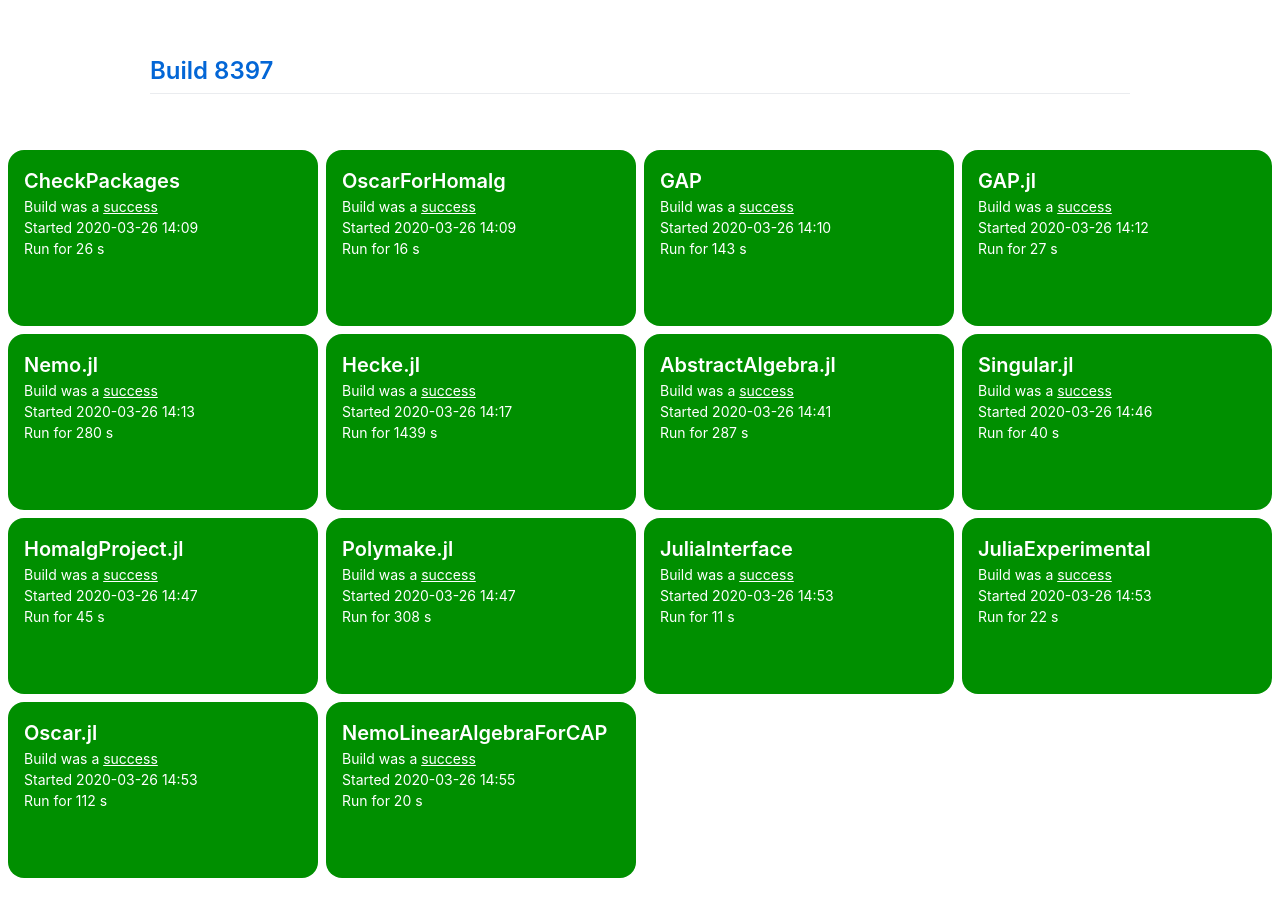
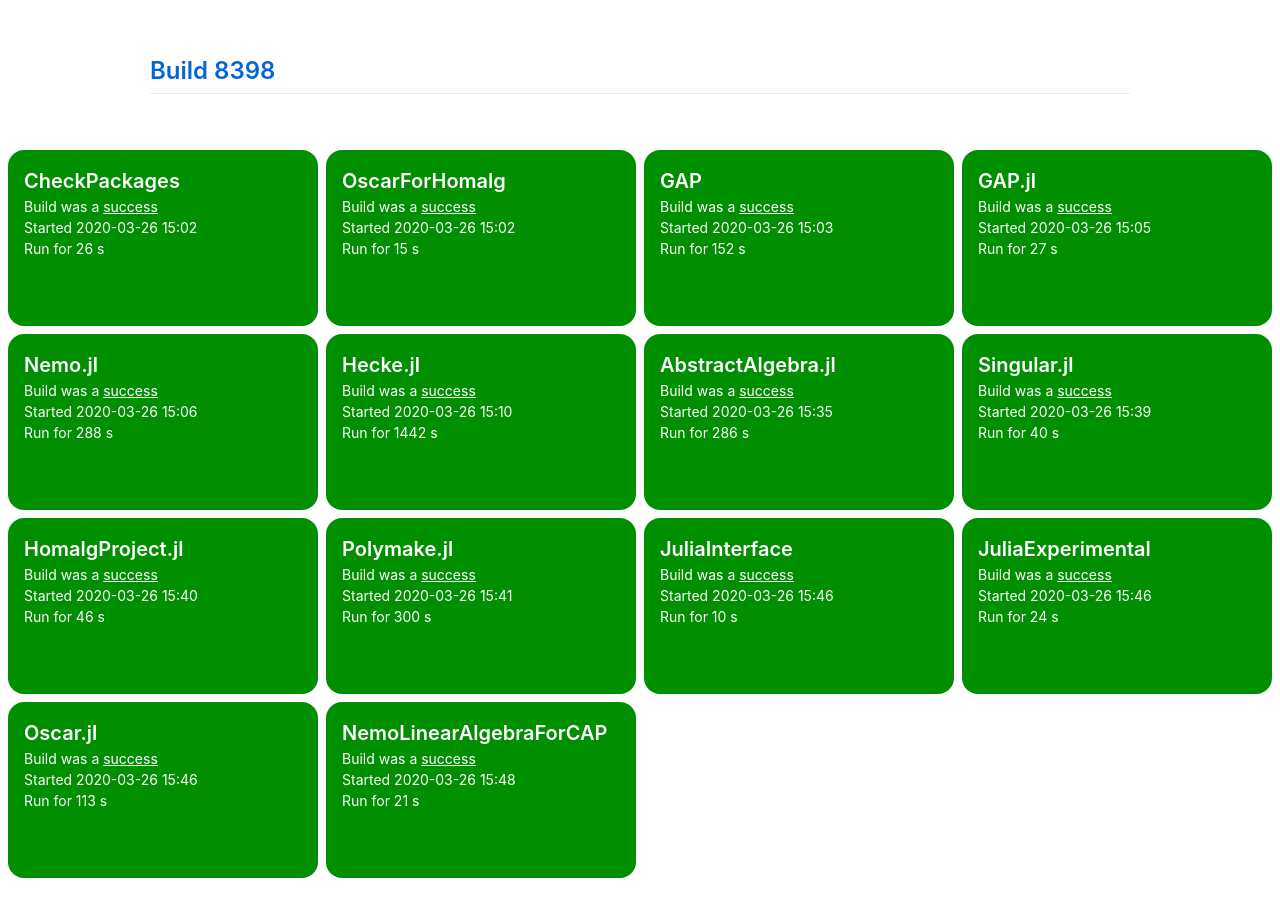
Before and after one commit to oscar-system/oscar-ci-status, a Jekyll site: the page built from index.html, in a window 1280 px wide. Built offline with Jekyll 4.4.1, drawn with Linux system fonts in a browser that asks for light colours.

Commit message:
Build 8398

```diff
--- a/_data/ci.yml
+++ b/_data/ci.yml
@@ -1,5 +1,5 @@
-build: 8397
-build_url: https://oscarci.mathematik.uni-kl.de/job/oscar/8397/
+build: 8398
+build_url: https://oscarci.mathematik.uni-kl.de/job/oscar/8398/
 job: oscar
 tests:
 - duration: 26
@@ -8,31 +8,31 @@ tests:
   first_failure_url: null
   last_success: false
   last_success_url: null
-  log: https://oscarci.mathematik.uni-kl.de/job/oscar/8397/artifact/logs/build-8397/CheckPackages.log
+  log: https://oscarci.mathematik.uni-kl.de/job/oscar/8398/artifact/logs/build-8398/CheckPackages.log
   name: CheckPackages
-  start: 2020-03-26 14:09
+  start: 2020-03-26 15:02
   status: success
   success: true
-- duration: 16
+- duration: 15
   exitcode: 0
   first_failure: false
   first_failure_url: null
   last_success: false
   last_success_url: null
-  log: https://oscarci.mathematik.uni-kl.de/job/oscar/8397/artifact/logs/build-8397/OscarForHomalg.log
+  log: https://oscarci.mathematik.uni-kl.de/job/oscar/8398/artifact/logs/build-8398/OscarForHomalg.log
   name: OscarForHomalg
-  start: 2020-03-26 14:09
+  start: 2020-03-26 15:02
   status: success
   success: true
-- duration: 143
+- duration: 152
   exitcode: 0
   first_failure: false
   first_failure_url: null
   last_success: false
   last_success_url: null
-  log: https://oscarci.mathematik.uni-kl.de/job/oscar/8397/artifact/logs/build-8397/GAP.log
+  log: https://oscarci.mathematik.uni-kl.de/job/oscar/8398/artifact/logs/build-8398/GAP.log
   name: GAP
-  start: 2020-03-26 14:10
+  start: 2020-03-26 15:03
   status: success
   success: true
 - duration: 27
@@ -41,42 +41,42 @@ tests:
   first_failure_url: null
   last_success: false
   last_success_url: null
-  log: https://oscarci.mathematik.uni-kl.de/job/oscar/8397/artifact/logs/build-8397/GAP.jl.log
+  log: https://oscarci.mathematik.uni-kl.de/job/oscar/8398/artifact/logs/build-8398/GAP.jl.log
   name: GAP.jl
-  start: 2020-03-26 14:12
+  start: 2020-03-26 15:05
   status: success
   success: true
-- duration: 280
+- duration: 288
   exitcode: 0
   first_failure: false
   first_failure_url: null
   last_success: false
   last_success_url: null
-  log: https://oscarci.mathematik.uni-kl.de/job/oscar/8397/artifact/logs/build-8397/Nemo.jl.log
+  log: https://oscarci.mathematik.uni-kl.de/job/oscar/8398/artifact/logs/build-8398/Nemo.jl.log
   name: Nemo.jl
-  start: 2020-03-26 14:13
+  start: 2020-03-26 15:06
   status: success
   success: true
-- duration: 1439
+- duration: 1442
   exitcode: 0
   first_failure: false
   first_failure_url: null
   last_success: false
   last_success_url: null
-  log: https://oscarci.mathematik.uni-kl.de/job/oscar/8397/artifact/logs/build-8397/Hecke.jl.log
+  log: https://oscarci.mathematik.uni-kl.de/job/oscar/8398/artifact/logs/build-8398/Hecke.jl.log
   name: Hecke.jl
-  start: 2020-03-26 14:17
+  start: 2020-03-26 15:10
   status: success
   success: true
-- duration: 287
+- duration: 286
   exitcode: 0
   first_failure: false
   first_failure_url: null
   last_success: false
   last_success_url: null
-  log: https://oscarci.mathematik.uni-kl.de/job/oscar/8397/artifact/logs/build-8397/AbstractAlgebra.jl.log
+  log: https://oscarci.mathematik.uni-kl.de/job/oscar/8398/artifact/logs/build-8398/AbstractAlgebra.jl.log
   name: AbstractAlgebra.jl
-  start: 2020-03-26 14:41
+  start: 2020-03-26 15:35
   status: success
   success: true
 - duration: 40
@@ -85,74 +85,74 @@ tests:
   first_failure_url: null
   last_success: false
   last_success_url: null
-  log: https://oscarci.mathematik.uni-kl.de/job/oscar/8397/artifact/logs/build-8397/Singular.jl.log
+  log: https://oscarci.mathematik.uni-kl.de/job/oscar/8398/artifact/logs/build-8398/Singular.jl.log
   name: Singular.jl
-  start: 2020-03-26 14:46
+  start: 2020-03-26 15:39
   status: success
   success: true
-- duration: 45
+- duration: 46
   exitcode: 0
   first_failure: false
   first_failure_url: null
   last_success: false
   last_success_url: null
-  log: https://oscarci.mathematik.uni-kl.de/job/oscar/8397/artifact/logs/build-8397/HomalgProject.jl.log
+  log: https://oscarci.mathematik.uni-kl.de/job/oscar/8398/artifact/logs/build-8398/HomalgProject.jl.log
   name: HomalgProject.jl
-  start: 2020-03-26 14:47
+  start: 2020-03-26 15:40
   status: success
   success: true
-- duration: 308
+- duration: 300
   exitcode: 0
   first_failure: false
   first_failure_url: null
   last_success: false
   last_success_url: null
-  log: https://oscarci.mathematik.uni-kl.de/job/oscar/8397/artifact/logs/build-8397/Polymake.jl.log
+  log: https://oscarci.mathematik.uni-kl.de/job/oscar/8398/artifact/logs/build-8398/Polymake.jl.log
   name: Polymake.jl
-  start: 2020-03-26 14:47
+  start: 2020-03-26 15:41
   status: success
   success: true
-- duration: 11
+- duration: 10
   exitcode: 0
   first_failure: false
   first_failure_url: null
   last_success: false
   last_success_url: null
-  log: https://oscarci.mathematik.uni-kl.de/job/oscar/8397/artifact/logs/build-8397/JuliaInterface.log
+  log: https://oscarci.mathematik.uni-kl.de/job/oscar/8398/artifact/logs/build-8398/JuliaInterface.log
   name: JuliaInterface
-  start: 2020-03-26 14:53
+  start: 2020-03-26 15:46
   status: success
   success: true
-- duration: 22
+- duration: 24
   exitcode: 0
   first_failure: false
   first_failure_url: null
   last_success: false
   last_success_url: null
-  log: https://oscarci.mathematik.uni-kl.de/job/oscar/8397/artifact/logs/build-8397/JuliaExperimental.log
+  log: https://oscarci.mathematik.uni-kl.de/job/oscar/8398/artifact/logs/build-8398/JuliaExperimental.log
   name: JuliaExperimental
-  start: 2020-03-26 14:53
+  start: 2020-03-26 15:46
   status: success
   success: true
-- duration: 112
+- duration: 113
   exitcode: 0
   first_failure: false
   first_failure_url: null
   last_success: false
   last_success_url: null
-  log: https://oscarci.mathematik.uni-kl.de/job/oscar/8397/artifact/logs/build-8397/Oscar.jl.log
+  log: https://oscarci.mathematik.uni-kl.de/job/oscar/8398/artifact/logs/build-8398/Oscar.jl.log
   name: Oscar.jl
-  start: 2020-03-26 14:53
+  start: 2020-03-26 15:46
   status: success
   success: true
-- duration: 20
+- duration: 21
   exitcode: 0
   first_failure: false
   first_failure_url: null
   last_success: false
   last_success_url: null
-  log: https://oscarci.mathematik.uni-kl.de/job/oscar/8397/artifact/logs/build-8397/NemoLinearAlgebraForCAP.log
+  log: https://oscarci.mathematik.uni-kl.de/job/oscar/8398/artifact/logs/build-8398/NemoLinearAlgebraForCAP.log
   name: NemoLinearAlgebraForCAP
-  start: 2020-03-26 14:55
+  start: 2020-03-26 15:48
   status: success
   success: true
```
Also changed, not shown: README.md.
